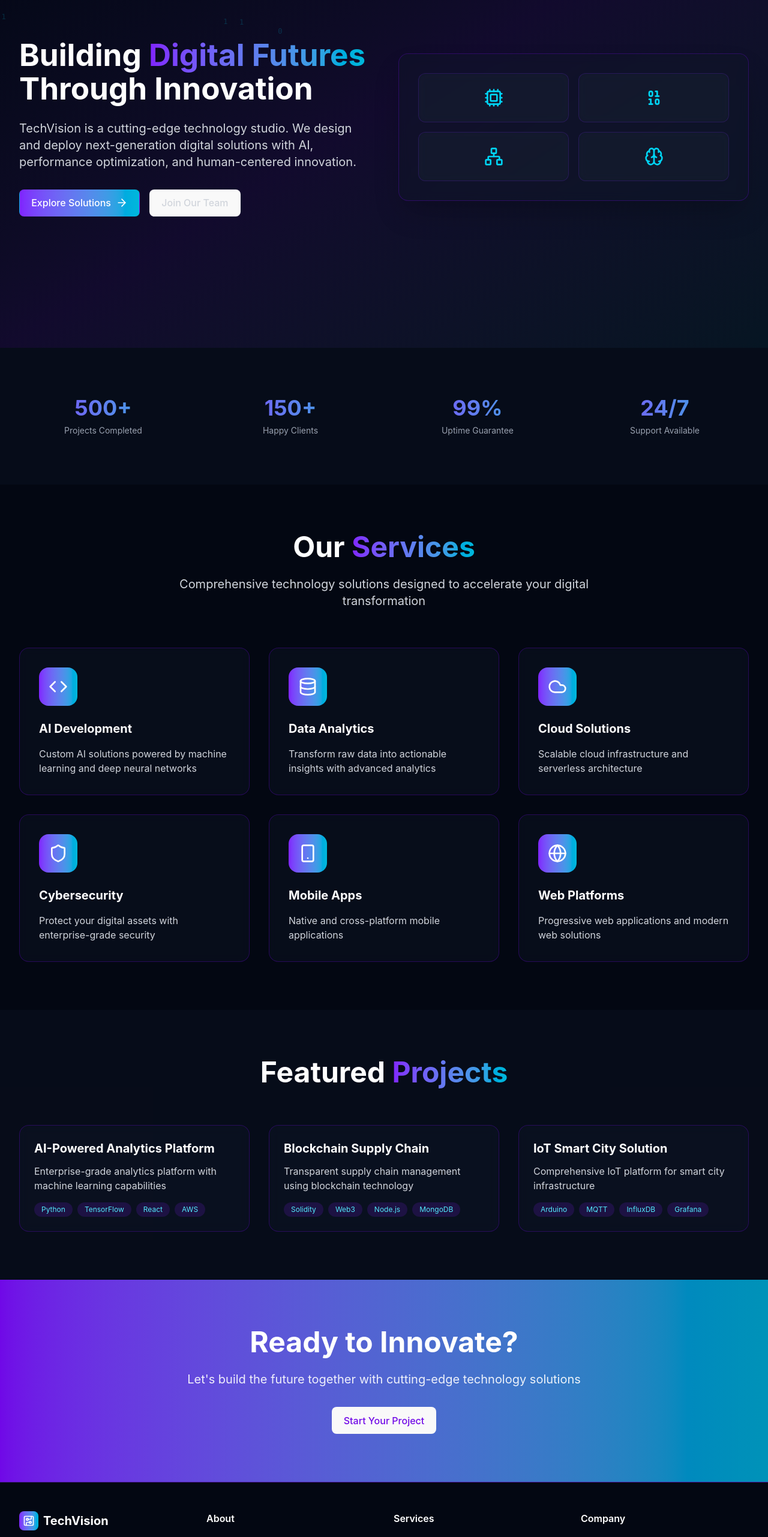
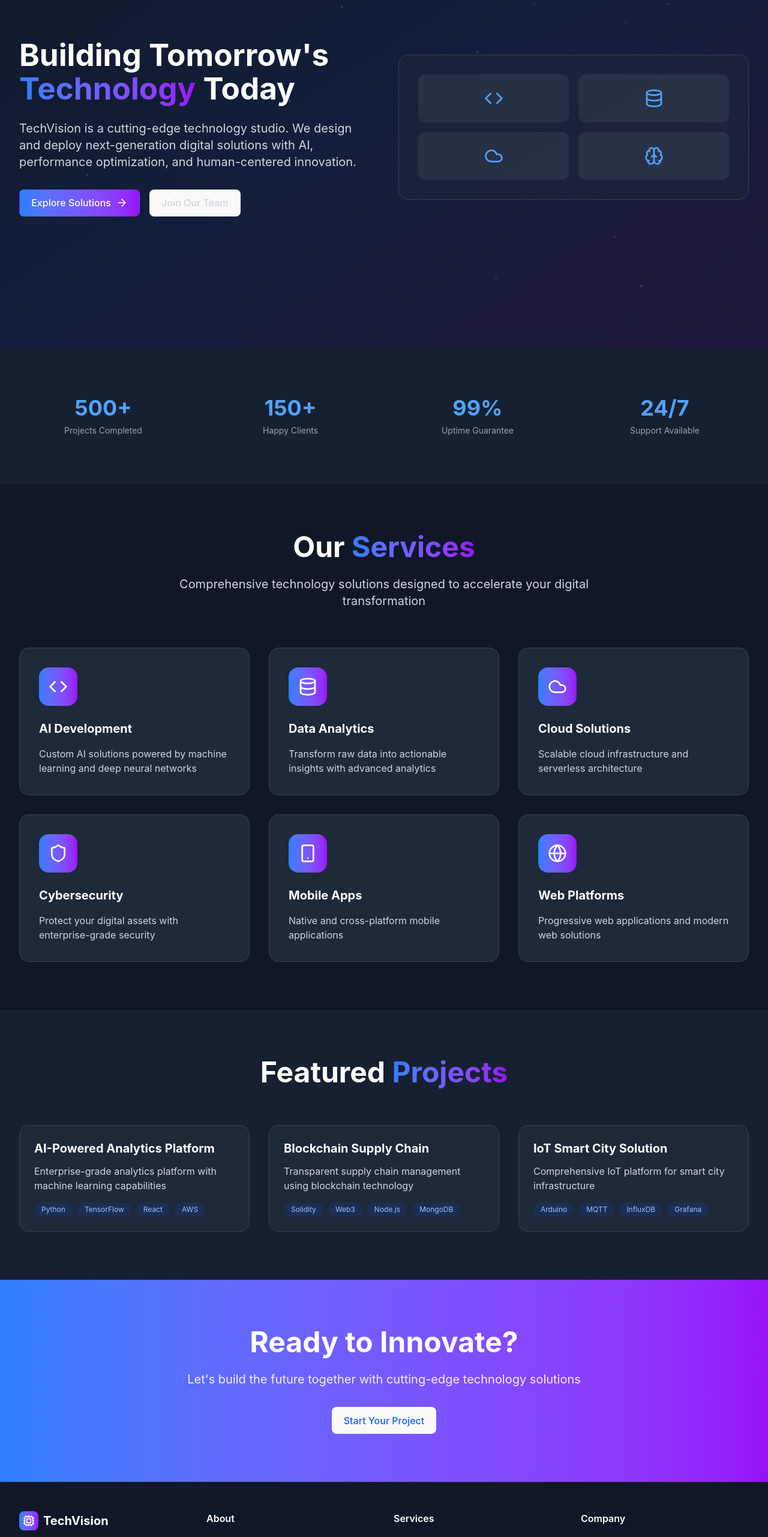
Before and after one commit to faizan-docx/techeagles, a React (Vite) app: page / in a window 1280 px wide. Shown: the part 220-2783 px from the top of the page at 60% size. Built offline with nearby package versions, Linux system fonts and the light colour scheme.

Commit message:
new home page

```diff
--- a/src/App.jsx
+++ b/src/App.jsx
@@ -20,11 +20,7 @@ import {
   Globe,
   Brain,
   Rocket,
-  Users,
-  CircuitBoard,
-  CpuIcon,
-  Binary,
-  Network
+  Users
 } from 'lucide-react';
 
 const TechVisionWebsite = () => {
@@ -154,43 +150,16 @@ const TechVisionWebsite = () => {
     }
   };
 
-  // Circuit board background component
-  const CircuitBackground = () => {
-    return (
-      <div className="absolute inset-0 overflow-hidden opacity-20">
-        <svg width="100%" height="100%" className="absolute inset-0">
-          {[...Array(20)].map((_, i) => (
-            <motion.path
-              key={i}
-              d={`M ${Math.random() * 100}% ${Math.random() * 100}% L ${Math.random() * 100}% ${Math.random() * 100}%`}
-              stroke={isDarkMode ? "#8B5CF6" : "#A78BFA"}
-              strokeWidth="1"
-              fill="none"
-              strokeDasharray="5,5"
-              initial={{ pathLength: 0 }}
-              animate={{ pathLength: 1 }}
-              transition={{
-                duration: 15 + i * 3,
-                repeat: Infinity,
-                ease: "linear"
-              }}
-            />
-          ))}
-        </svg>
-      </div>
-    );
-  };
-
   return (
-    <div className={`min-h-screen transition-colors duration-300 ${isDarkMode ? 'dark bg-gray-950' : 'bg-gray-50'}`}>
+    <div className={`min-h-screen transition-colors duration-300 ${isDarkMode ? 'dark bg-gray-900' : 'bg-gray-50'}`}>
       {/* Navigation */}
-      <nav className={`fixed top-0 w-full z-50 transition-all duration-300 ${isDarkMode ? 'bg-gray-950/95 border-violet-900' : 'bg-white/95 border-gray-200'} backdrop-blur-sm border-b`}>
+      <nav className={`fixed top-0 w-full z-50 transition-all duration-300 ${isDarkMode ? 'bg-gray-900/95 border-gray-800' : 'bg-white/95 border-gray-200'} backdrop-blur-sm border-b`}>
         <div className="max-w-7xl mx-auto px-4 sm:px-6 lg:px-8">
           <div className="flex justify-between items-center h-16">
             {/* Logo */}
             <div className="flex items-center space-x-2">
-              <div className={`w-8 h-8 rounded-lg bg-gradient-to-r from-violet-600 to-cyan-500 flex items-center justify-center`}>
-                <CircuitBoard className="w-5 h-5 text-white" />
+              <div className={`w-8 h-8 rounded-lg bg-gradient-to-r from-blue-500 to-purple-600 flex items-center justify-center`}>
+                <Cpu className="w-5 h-5 text-white" />
               </div>
               <span className={`text-xl font-bold ${isDarkMode ? 'text-white' : 'text-gray-900'}`}>
                 TechVision
@@ -203,7 +172,7 @@ const TechVisionWebsite = () => {
                 <a
                   key={item}
                   href={`#${item.toLowerCase()}`}
-                  className={`transition-colors duration-300 hover:text-cyan-400 ${isDarkMode ? 'text-gray-300' : 'text-gray-600'}`}
+                  className={`transition-colors duration-300 hover:text-blue-500 ${isDarkMode ? 'text-gray-300' : 'text-gray-600'}`}
                 >
                   {item}
                 </a>
@@ -214,7 +183,7 @@ const TechVisionWebsite = () => {
             <div className="flex items-center space-x-4">
               <button
                 onClick={() => setIsDarkMode(!isDarkMode)}
-                className={`p-2 rounded-lg transition-all duration-300 ${isDarkMode ? 'bg-gray-800 text-cyan-400 hover:bg-gray-700' : 'bg-gray-200 text-gray-600 hover:bg-gray-300'}`}
+                className={`p-2 rounded-lg transition-all duration-300 ${isDarkMode ? 'bg-gray-800 text-yellow-400 hover:bg-gray-700' : 'bg-gray-200 text-gray-600 hover:bg-gray-300'}`}
               >
                 {isDarkMode ? <Sun className="w-5 h-5" /> : <Moon className="w-5 h-5" />}
               </button>
@@ -237,7 +206,7 @@ const TechVisionWebsite = () => {
               initial={{ opacity: 0, height: 0 }}
               animate={{ opacity: 1, height: 'auto' }}
               exit={{ opacity: 0, height: 0 }}
-              className={`md:hidden border-t ${isDarkMode ? 'border-violet-900 bg-gray-950' : 'border-gray-200 bg-white'}`}
+              className={`md:hidden border-t ${isDarkMode ? 'border-gray-800 bg-gray-900' : 'border-gray-200 bg-white'}`}
             >
               <div className="px-4 py-2 space-y-1">
                 {['Home', 'About', 'Services', 'Projects', 'Contact', 'Team'].map((item) => (
@@ -260,30 +229,27 @@ const TechVisionWebsite = () => {
       <section id="home" ref={heroRef} className="relative min-h-screen flex items-center justify-center overflow-hidden pt-16">
         {/* Animated Background */}
         <div className="absolute inset-0 overflow-hidden">
-          <div className={`absolute inset-0 ${isDarkMode ? 'bg-gradient-to-br from-gray-950 via-violet-900/20 to-cyan-900/20' : 'bg-gradient-to-br from-violet-50 via-cyan-50 to-gray-50'}`}>
-            <CircuitBackground />
-
-            {/* Binary rain animation */}
-            {[...Array(30)].map((_, i) => (
+          <div className={`absolute inset-0 ${isDarkMode ? 'bg-gradient-to-br from-gray-900 via-blue-900/20 to-purple-900/20' : 'bg-gradient-to-br from-blue-50 via-indigo-50 to-purple-50'}`}>
+            {/* Floating particles */}
+            {[...Array(20)].map((_, i) => (
               <motion.div
                 key={i}
-                className={`absolute text-xs font-mono ${isDarkMode ? 'text-cyan-400/30' : 'text-violet-600/20'}`}
+                className={`absolute w-1 h-1 rounded-full ${isDarkMode ? 'bg-blue-400/30' : 'bg-blue-500/20'}`}
                 animate={{
-                  y: [0, window.innerHeight],
-                  opacity: [0, 1, 0]
+                  x: [0, 100, 0],
+                  y: [0, -100, 0],
+                  opacity: [0.3, 1, 0.3]
                 }}
                 transition={{
-                  duration: 15 + Math.random() * 10,
+                  duration: 10 + i * 2,
                   repeat: Infinity,
-                  delay: Math.random() * 5,
                   ease: "linear"
                 }}
                 style={{
                   left: `${Math.random() * 100}%`,
+                  top: `${Math.random() * 100}%`
                 }}
-              >
-                {Math.random() > 0.5 ? '1' : '0'}
-              </motion.div>
+              />
             ))}
           </div>
         </div>
@@ -303,11 +269,11 @@ const TechVisionWebsite = () => {
                 transition={{ duration: 0.8, delay: 0.2 }}
                 className={`text-5xl md:text-7xl font-bold mb-6 ${isDarkMode ? 'text-white' : 'text-gray-900'}`}
               >
-                Building{' '}
-                <span className="bg-gradient-to-r from-violet-600 to-cyan-500 bg-clip-text text-transparent">
-                  Digital Futures
+                Building Tomorrow's{' '}
+                <span className="bg-gradient-to-r from-blue-500 to-purple-600 bg-clip-text text-transparent">
+                  Technology
                 </span>{' '}
-                Through Innovation
+                Today
               </motion.h1>
 
               <motion.p
@@ -326,11 +292,11 @@ const TechVisionWebsite = () => {
                 transition={{ duration: 0.8, delay: 0.6 }}
                 className="flex flex-col sm:flex-row gap-4"
               >
-                <button className="px-8 py-4 bg-gradient-to-r from-violet-600 to-cyan-500 text-white rounded-xl font-semibold hover:shadow-lg hover:shadow-violet-500/25 transition-all duration-300 flex items-center justify-center group">
+                <button className="px-8 py-4 bg-gradient-to-r from-blue-500 to-purple-600 text-white rounded-xl font-semibold hover:shadow-lg hover:shadow-blue-500/25 transition-all duration-300 flex items-center justify-center">
                   Explore Solutions
-                  <ArrowRight className="ml-2 w-5 h-5 group-hover:translate-x-1 transition-transform" />
+                  <ArrowRight className="ml-2 w-5 h-5" />
                 </button>
-                <button className={`px-8 py-4 border-2 rounded-xl font-semibold transition-all duration-300 ${isDarkMode ? 'border-gray-700 text-gray-300 hover:border-cyan-500/50 hover:text-cyan-400' : 'border-gray-300 text-gray-600 hover:border-violet-400 hover:text-violet-600'}`}>
+                <button className={`px-8 py-4 border-2 rounded-xl font-semibold transition-all duration-300 ${isDarkMode ? 'border-gray-600 text-gray-300 hover:border-gray-500' : 'border-gray-300 text-gray-600 hover:border-gray-400'}`}>
                   Join Our Team
                 </button>
               </motion.div>
@@ -338,26 +304,22 @@ const TechVisionWebsite = () => {
 
             {/* Right Content - Tech Visualization */}
             <motion.div
-              initial={{ opacity: 0, x: 50, scale: 0.95 }}
-              animate={{ opacity: 1, x: 0, scale: 1 }}
+              initial={{ opacity: 0, x: 50 }}
+              animate={{ opacity: 1, x: 0 }}
               transition={{ duration: 0.8, delay: 0.3 }}
               className="relative"
             >
-              <div className={`relative p-8 rounded-2xl ${isDarkMode ? 'bg-gray-900/40' : 'bg-white/70'} backdrop-blur-sm border ${isDarkMode ? 'border-violet-700/30' : 'border-violet-200'} shadow-2xl`}>
+              <div className={`relative p-8 rounded-2xl ${isDarkMode ? 'bg-gray-800/50' : 'bg-white/70'} backdrop-blur-sm border ${isDarkMode ? 'border-gray-700' : 'border-gray-200'}`}>
                 <div className="grid grid-cols-2 gap-4">
-                  {[CpuIcon, Binary, Network, Brain].map((Icon, index) => (
+                  {[Code, Database, Cloud, Brain].map((Icon, index) => (
                     <motion.div
                       key={index}
                       initial={{ opacity: 0, scale: 0 }}
                       animate={{ opacity: 1, scale: 1 }}
                       transition={{ duration: 0.5, delay: 0.8 + index * 0.1 }}
-                      className={`p-6 rounded-xl ${isDarkMode ? 'bg-gray-800/30' : 'bg-gray-100/50'} flex items-center justify-center border ${isDarkMode ? 'border-violet-600/20' : 'border-violet-200'} backdrop-blur-sm`}
-                      whileHover={{
-                        scale: 1.05,
-                        backgroundColor: isDarkMode ? 'rgba(139, 92, 246, 0.1)' : 'rgba(139, 92, 246, 0.05)'
-                      }}
+                      className={`p-6 rounded-xl ${isDarkMode ? 'bg-gray-700/50' : 'bg-gray-100/50'} flex items-center justify-center`}
                     >
-                      <Icon className={`w-8 h-8 ${isDarkMode ? 'text-cyan-400' : 'text-violet-600'}`} />
+                      <Icon className={`w-8 h-8 ${isDarkMode ? 'text-blue-400' : 'text-blue-600'}`} />
                     </motion.div>
                   ))}
                 </div>
@@ -366,7 +328,7 @@ const TechVisionWebsite = () => {
                 <svg className="absolute inset-0 w-full h-full pointer-events-none">
                   <motion.path
                     d="M 25% 25% L 75% 75%"
-                    stroke={isDarkMode ? "#06B6D4" : "#8B5CF6"}
+                    stroke={isDarkMode ? "#60A5FA" : "#3B82F6"}
                     strokeWidth="2"
                     fill="none"
                     strokeDasharray="5,5"
@@ -376,7 +338,7 @@ const TechVisionWebsite = () => {
                   />
                   <motion.path
                     d="M 75% 25% L 25% 75%"
-                    stroke={isDarkMode ? "#8B5CF6" : "#06B6D4"}
+                    stroke={isDarkMode ? "#A855F7" : "#8B5CF6"}
                     strokeWidth="2"
                     fill="none"
                     strokeDasharray="5,5"
@@ -392,7 +354,7 @@ const TechVisionWebsite = () => {
       </section>
 
       {/* Stats Section */}
-      <section className={`py-20 ${isDarkMode ? 'bg-gray-900/30' : 'bg-white'}`}>
+      <section className={`py-20 ${isDarkMode ? 'bg-gray-800/50' : 'bg-white'}`}>
         <div className="max-w-7xl mx-auto px-4 sm:px-6 lg:px-8">
           <div className="grid grid-cols-2 md:grid-cols-4 gap-8">
             {stats.map((stat, index) => (
@@ -404,7 +366,7 @@ const TechVisionWebsite = () => {
                 viewport={{ once: true }}
                 className="text-center"
               >
-                <div className={`text-4xl font-bold mb-2 bg-gradient-to-r from-violet-600 to-cyan-500 bg-clip-text text-transparent`}>
+                <div className={`text-4xl font-bold mb-2 ${isDarkMode ? 'text-blue-400' : 'text-blue-600'}`}>
                   <AnimatedCounter value={stat.value} suffix={stat.suffix} />
                 </div>
                 <div className={`text-sm ${isDarkMode ? 'text-gray-400' : 'text-gray-600'}`}>
@@ -417,7 +379,7 @@ const TechVisionWebsite = () => {
       </section>
 
       {/* Services Section */}
-      <section id="services" className={`py-20 ${isDarkMode ? 'bg-gray-950' : 'bg-gray-50'}`}>
+      <section id="services" className={`py-20 ${isDarkMode ? 'bg-gray-900' : 'bg-gray-50'}`}>
         <div className="max-w-7xl mx-auto px-4 sm:px-6 lg:px-8">
           <motion.div
             initial={{ opacity: 0, y: 30 }}
@@ -427,7 +389,7 @@ const TechVisionWebsite = () => {
             className="text-center mb-16"
           >
             <h2 className={`text-4xl md:text-5xl font-bold mb-6 ${isDarkMode ? 'text-white' : 'text-gray-900'}`}>
-              Our <span className="bg-gradient-to-r from-violet-600 to-cyan-500 bg-clip-text text-transparent">Services</span>
+              Our <span className="bg-gradient-to-r from-blue-500 to-purple-600 bg-clip-text text-transparent">Services</span>
             </h2>
             <p className={`text-xl max-w-3xl mx-auto ${isDarkMode ? 'text-gray-300' : 'text-gray-600'}`}>
               Comprehensive technology solutions designed to accelerate your digital transformation
@@ -446,9 +408,9 @@ const TechVisionWebsite = () => {
                 key={index}
                 variants={itemVariants}
                 whileHover={{ y: -10, scale: 1.02 }}
-                className={`p-8 rounded-2xl transition-all duration-300 border ${isDarkMode ? 'bg-gray-900/40 border-violet-700/30 hover:border-cyan-500/30' : 'bg-white border-gray-200 hover:border-violet-300'} hover:shadow-xl backdrop-blur-sm`}
+                className={`p-8 rounded-2xl transition-all duration-300 border ${isDarkMode ? 'bg-gray-800 border-gray-700 hover:border-blue-500/30' : 'bg-white border-gray-200 hover:border-blue-300'} hover:shadow-xl`}
               >
-                <div className="flex items-center justify-center w-16 h-16 bg-gradient-to-r from-violet-600 to-cyan-500 rounded-2xl mb-6">
+                <div className="flex items-center justify-center w-16 h-16 bg-gradient-to-r from-blue-500 to-purple-600 rounded-2xl mb-6">
                   <service.icon className="w-8 h-8 text-white" />
                 </div>
                 <h3 className={`text-xl font-bold mb-4 ${isDarkMode ? 'text-white' : 'text-gray-900'}`}>
@@ -464,7 +426,7 @@ const TechVisionWebsite = () => {
       </section>
 
       {/* Projects Section */}
-      <section id="projects" className={`py-20 ${isDarkMode ? 'bg-gray-900/30' : 'bg-white'}`}>
+      <section id="projects" className={`py-20 ${isDarkMode ? 'bg-gray-800/50' : 'bg-white'}`}>
         <div className="max-w-7xl mx-auto px-4 sm:px-6 lg:px-8">
           <motion.div
             initial={{ opacity: 0, y: 30 }}
@@ -474,7 +436,7 @@ const TechVisionWebsite = () => {
             className="text-center mb-16"
           >
             <h2 className={`text-4xl md:text-5xl font-bold mb-6 ${isDarkMode ? 'text-white' : 'text-gray-900'}`}>
-              Featured <span className="bg-gradient-to-r from-violet-600 to-cyan-500 bg-clip-text text-transparent">Projects</span>
+              Featured <span className="bg-gradient-to-r from-blue-500 to-purple-600 bg-clip-text text-transparent">Projects</span>
             </h2>
           </motion.div>
 
@@ -487,7 +449,7 @@ const TechVisionWebsite = () => {
                 transition={{ duration: 0.6, delay: index * 0.1 }}
                 viewport={{ once: true }}
                 whileHover={{ y: -5 }}
-                className={`p-6 rounded-2xl border ${isDarkMode ? 'bg-gray-900/40 border-violet-700/30' : 'bg-gray-50 border-gray-200'} transition-all duration-300 backdrop-blur-sm`}
+                className={`p-6 rounded-2xl border ${isDarkMode ? 'bg-gray-800 border-gray-700' : 'bg-gray-50 border-gray-200'} transition-all duration-300`}
               >
                 <h3 className={`text-xl font-bold mb-3 ${isDarkMode ? 'text-white' : 'text-gray-900'}`}>
                   {project.title}
@@ -499,7 +461,7 @@ const TechVisionWebsite = () => {
                   {project.tech.map((tech, techIndex) => (
                     <span
                       key={techIndex}
-                      className={`px-3 py-1 text-xs rounded-full ${isDarkMode ? 'bg-violet-900/30 text-cyan-300' : 'bg-violet-100 text-violet-600'}`}
+                      className={`px-3 py-1 text-xs rounded-full ${isDarkMode ? 'bg-blue-900/30 text-blue-300' : 'bg-blue-100 text-blue-600'}`}
                     >
                       {tech}
                     </span>
@@ -512,9 +474,8 @@ const TechVisionWebsite = () => {
       </section>
 
       {/* CTA Section */}
-      <section className="py-20 bg-gradient-to-r from-violet-700 to-cyan-600 relative overflow-hidden">
-        <CircuitBackground />
-        <div className="max-w-4xl mx-auto px-4 sm:px-6 lg:px-8 text-center relative z-10">
+      <section className="py-20 bg-gradient-to-r from-blue-500 to-purple-600">
+        <div className="max-w-4xl mx-auto px-4 sm:px-6 lg:px-8 text-center">
           <motion.div
             initial={{ opacity: 0, y: 30 }}
             whileInView={{ opacity: 1, y: 0 }}
@@ -527,25 +488,21 @@ const TechVisionWebsite = () => {
             <p className="text-xl text-white/90 mb-8">
               Let's build the future together with cutting-edge technology solutions
             </p>
-            <motion.button
-              whileHover={{ scale: 1.05 }}
-              whileTap={{ scale: 0.95 }}
-              className="px-8 py-4 bg-white text-violet-700 font-semibold rounded-xl hover:shadow-lg transition-all duration-300"
-            >
+            <button className="px-8 py-4 bg-white text-blue-600 font-semibold rounded-xl hover:shadow-lg transition-all duration-300">
               Start Your Project
-            </motion.button>
+            </button>
           </motion.div>
         </div>
       </section>
 
       {/* Footer */}
-      <footer className={`py-12 ${isDarkMode ? 'bg-gray-950 border-t border-violet-900' : 'bg-gray-50 border-t border-gray-200'}`}>
+      <footer className={`py-12 ${isDarkMode ? 'bg-gray-900 border-t border-gray-800' : 'bg-gray-50 border-t border-gray-200'}`}>
         <div className="max-w-7xl mx-auto px-4 sm:px-6 lg:px-8">
           <div className="grid grid-cols-1 md:grid-cols-4 gap-8">
             <div>
               <div className="flex items-center space-x-2 mb-4">
-                <div className="w-8 h-8 rounded-lg bg-gradient-to-r from-violet-600 to-cyan-500 flex items-center justify-center">
-                  <CircuitBoard className="w-5 h-5 text-white" />
+                <div className="w-8 h-8 rounded-lg bg-gradient-to-r from-blue-500 to-purple-600 flex items-center justify-center">
+                  <Cpu className="w-5 h-5 text-white" />
                 </div>
                 <span className={`text-xl font-bold ${isDarkMode ? 'text-white' : 'text-gray-900'}`}>
                   TechVision
@@ -570,7 +527,7 @@ const TechVisionWebsite = () => {
                     <li key={linkIndex}>
                       <a
                         href="#"
-                        className={`transition-colors duration-300 hover:text-cyan-400 ${isDarkMode ? 'text-gray-400' : 'text-gray-600'}`}
+                        className={`transition-colors duration-300 hover:text-blue-500 ${isDarkMode ? 'text-gray-400' : 'text-gray-600'}`}
                       >
                         {link}
                       </a>
@@ -581,16 +538,16 @@ const TechVisionWebsite = () => {
             ))}
           </div>
 
-          <div className={`mt-8 pt-8 border-t flex flex-col md:flex-row justify-between items-center ${isDarkMode ? 'border-violet-900' : 'border-gray-200'}`}>
+          <div className={`mt-8 pt-8 border-t flex flex-col md:flex-row justify-between items-center ${isDarkMode ? 'border-gray-800' : 'border-gray-200'}`}>
             <p className={`${isDarkMode ? 'text-gray-400' : 'text-gray-600'}`}>
-              © 2025 TechVision. All rights reserved.
+              © 2025 TechEagles. All rights reserved.
             </p>
             <div className="flex space-x-4 mt-4 md:mt-0">
               {[Github, Linkedin, Twitter].map((Icon, index) => (
                 <a
                   key={index}
                   href="#"
-                  className={`p-2 rounded-lg transition-colors duration-300 ${isDarkMode ? 'text-gray-400 hover:text-cyan-400 hover:bg-gray-800' : 'text-gray-600 hover:text-violet-600 hover:bg-gray-100'}`}
+                  className={`p-2 rounded-lg transition-colors duration-300 ${isDarkMode ? 'text-gray-400 hover:text-white hover:bg-gray-800' : 'text-gray-600 hover:text-gray-900 hover:bg-gray-100'}`}
                 >
                   <Icon className="w-5 h-5" />
                 </a>
```
